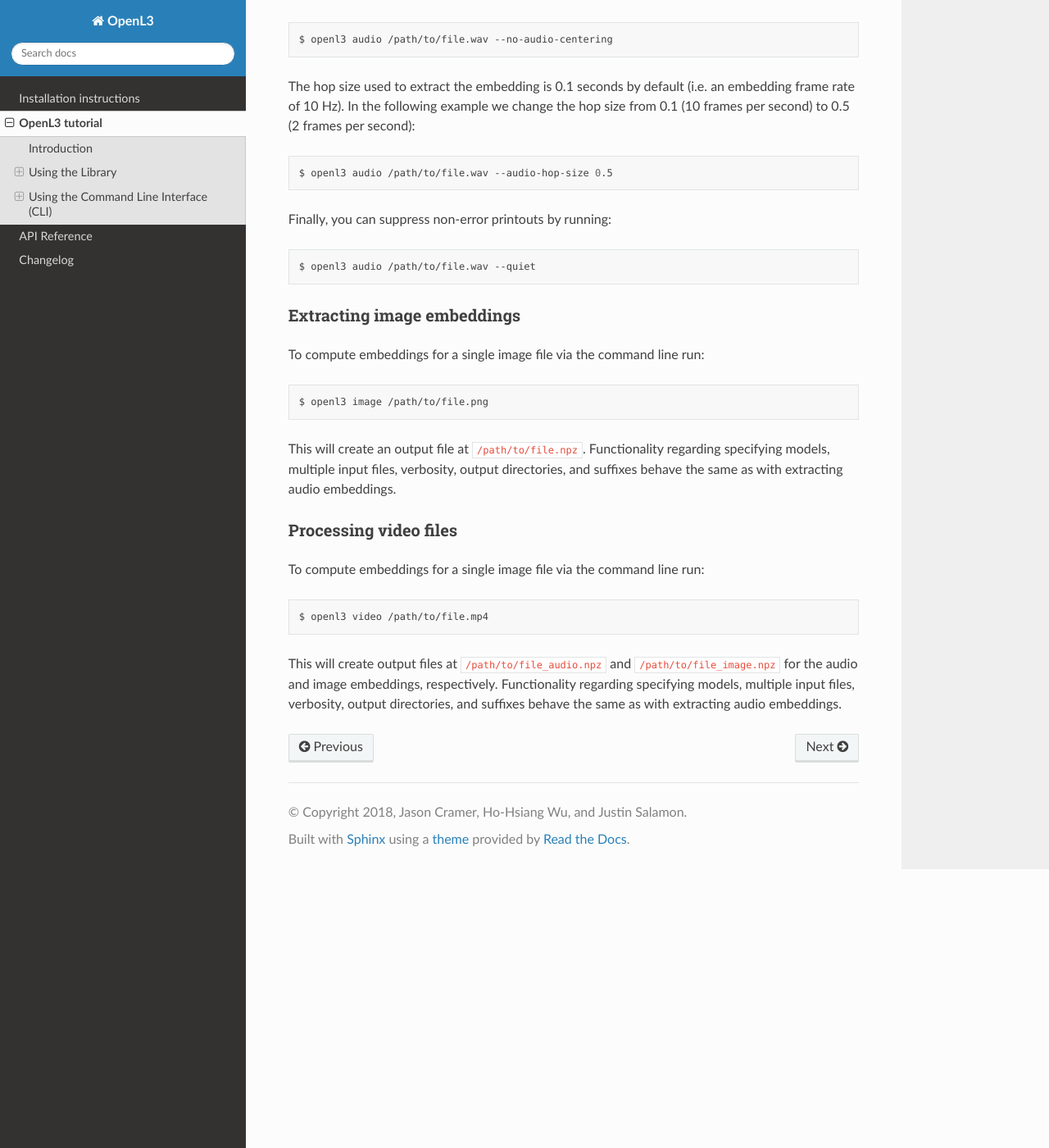
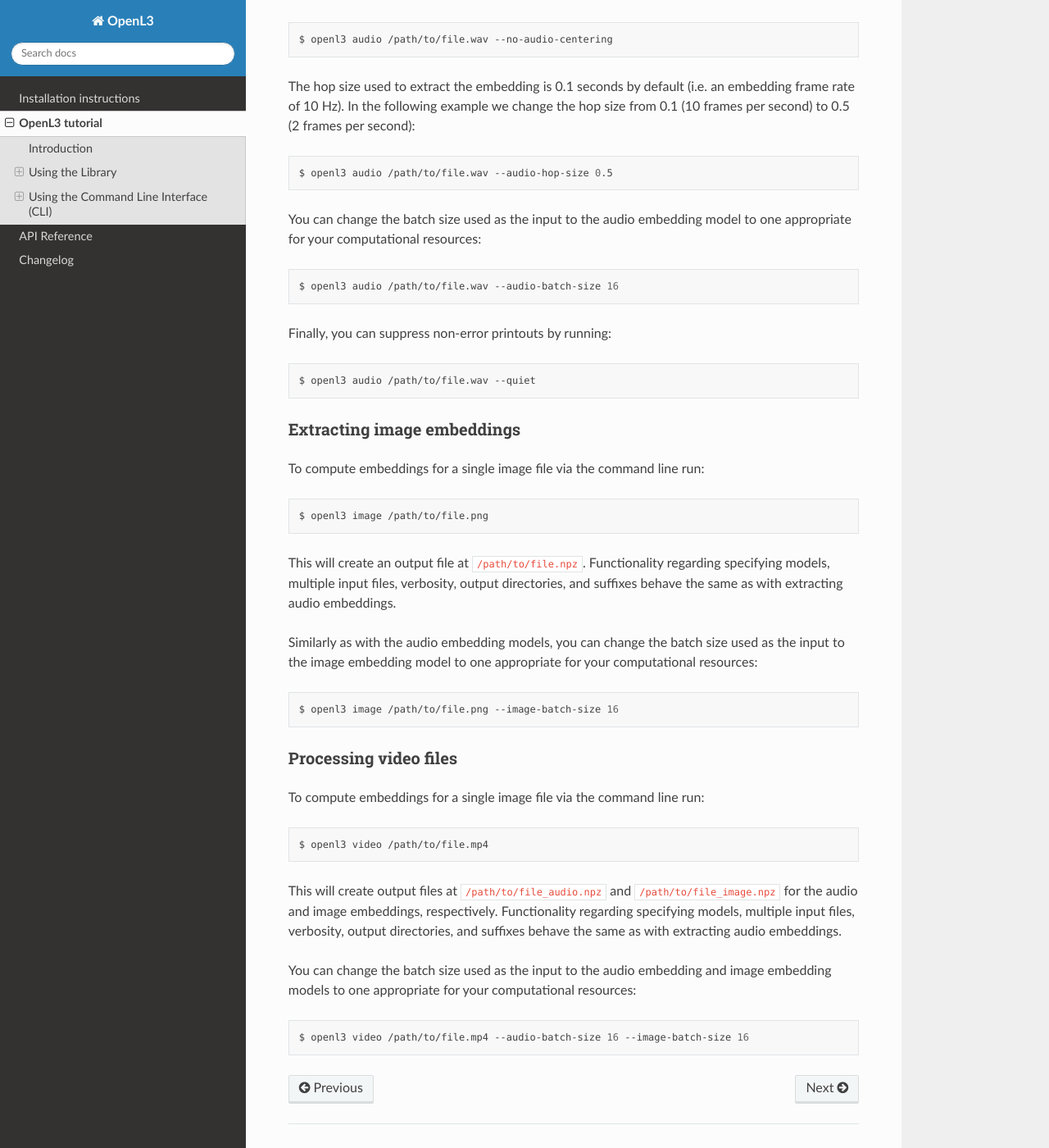
Before and after one commit to marl/openl3, a Sphinx documentation site: the page built from docs/tutorial.rst, in a window 1280 px wide and 1400 px high, scrolled down 7571 px. Shown: the whole window at 82% size. Built offline with Sphinx 7.4.7 and the Read the Docs theme 2.0.0, drawn with Linux system fonts in a browser that asks for light colours.

Commit message:
Add batch size usage to CLI tutorial

```diff
--- a/docs/tutorial.rst
+++ b/docs/tutorial.rst
@@ -409,6 +409,13 @@ In the following example we change the hop size from 0.1 (10 frames per second)
 
     $ openl3 audio /path/to/file.wav --audio-hop-size 0.5
 
+You can change the batch size used as the input to the audio embedding model to one appropriate for your
+computational resources:
+
+.. code-block:: shell
+
+    $ openl3 audio /path/to/file.wav --audio-batch-size 16
+
 Finally, you can suppress non-error printouts by running:
 
 .. code-block:: shell
@@ -428,6 +435,14 @@ This will create an output file at ``/path/to/file.npz``. Functionality regardin
 specifying models, multiple input files, verbosity, output directories, and suffixes
 behave the same as with extracting audio embeddings.
 
+Similarly as with the audio embedding models, you can change the batch size used as the input to the
+image embedding model to one appropriate for your computational resources:
+
+.. code-block:: shell
+
+    $ openl3 image /path/to/file.png --image-batch-size 16
+
+
 Processing video files
 **********************
 
@@ -441,3 +456,10 @@ This will create output files at ``/path/to/file_audio.npz`` and ``/path/to/file
 for the audio and image embeddings, respectively. Functionality regarding
 specifying models, multiple input files, verbosity, output directories, and suffixes
 behave the same as with extracting audio embeddings.
+
+You can change the batch size used as the input to the audio embedding and image embedding models
+to one appropriate for your computational resources:
+
+.. code-block:: shell
+
+    $ openl3 video /path/to/file.mp4 --audio-batch-size 16 --image-batch-size 16
```
